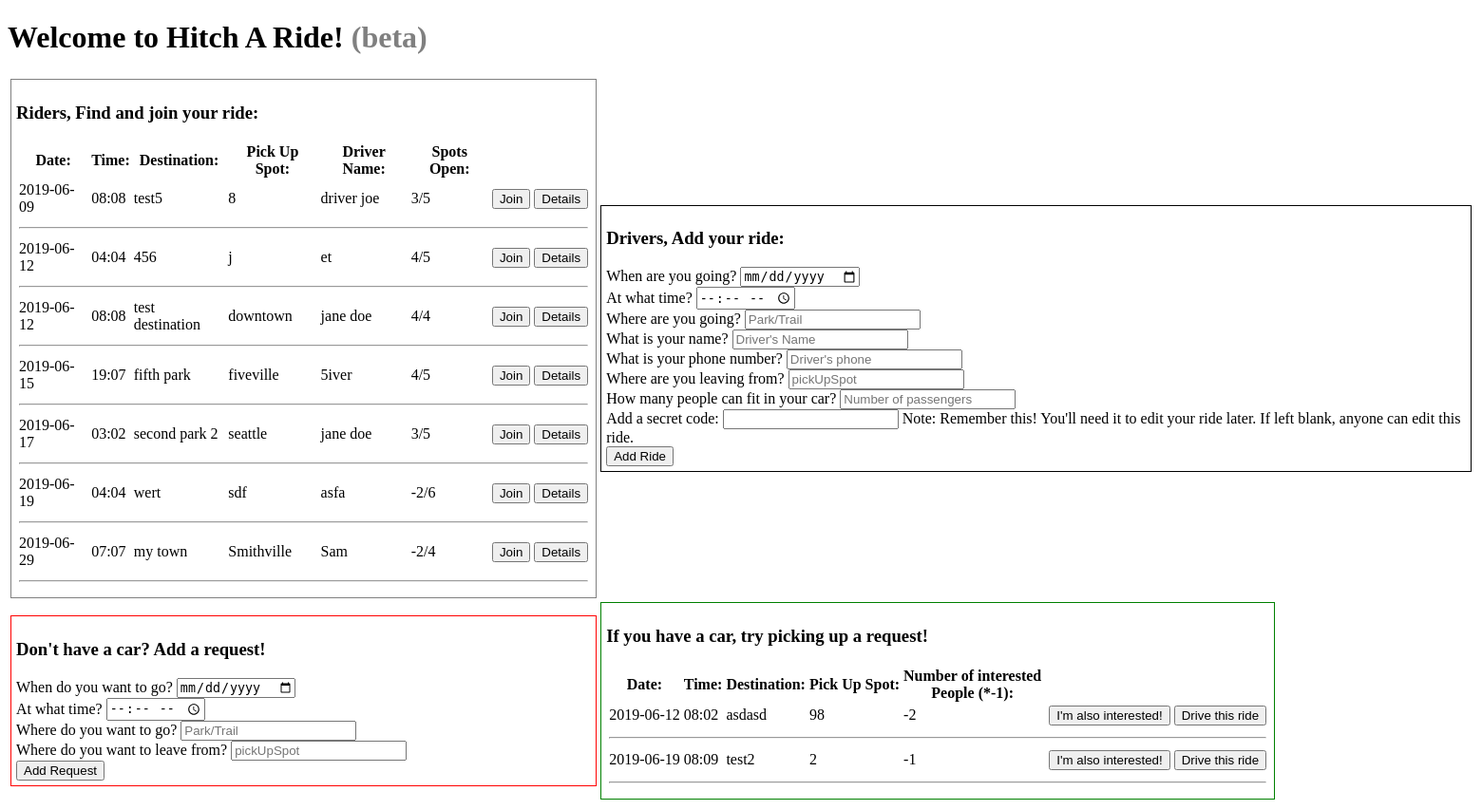
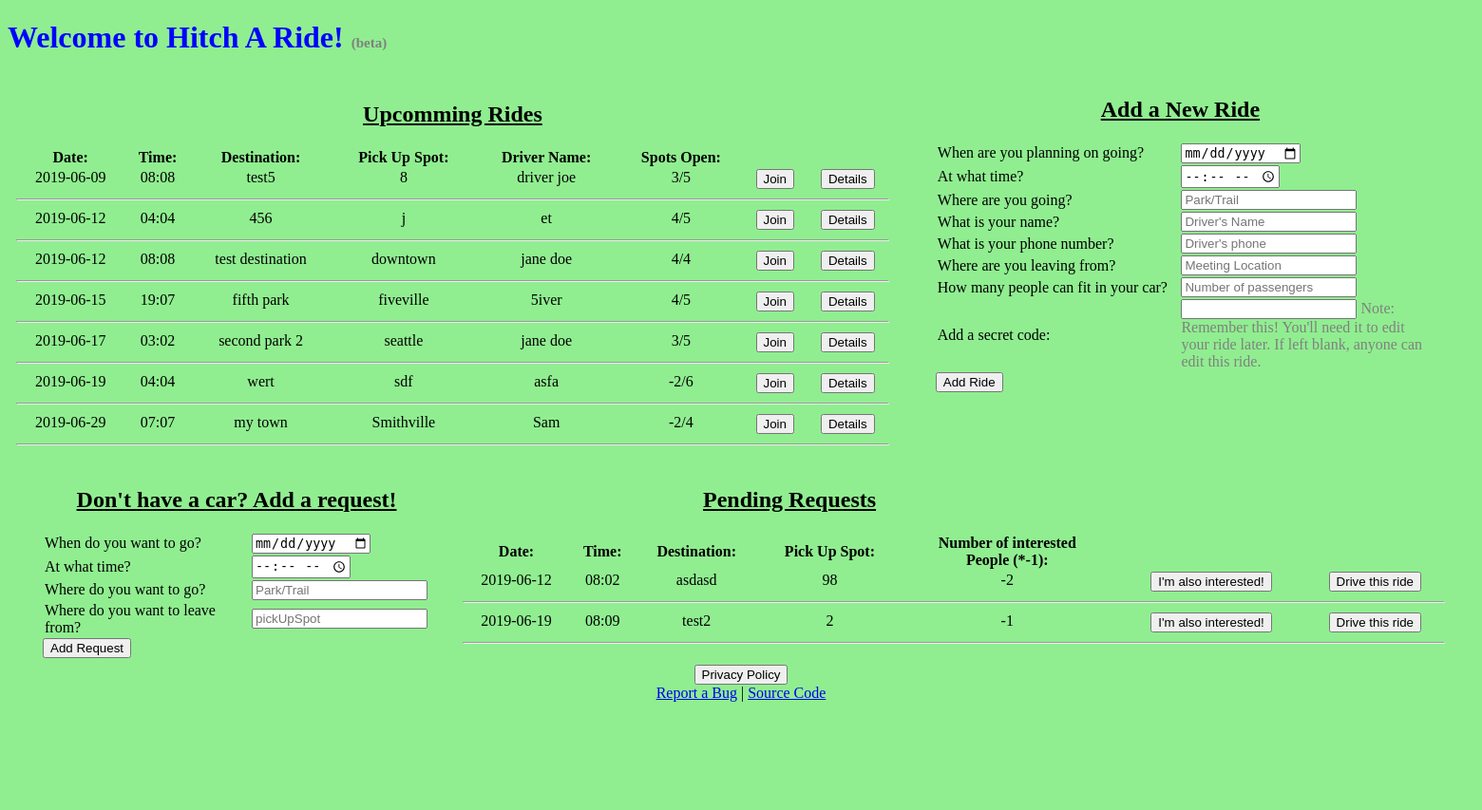
Before and after one commit to mes258/hikePool, a Flask app: page / in a window 1560 px wide. Shown: the whole page at 95% size. After the commit the page ends 739 px from the top, so only its background shows below. Run offline with Flask 2, Linux system fonts and the light colour scheme; data comes from the database, SQL or seed files in the repository; both versions use the stored data as it was after the commit.

Commit message:
Updated design a bit

```diff
--- a/app.py
+++ b/app.py
@@ -126,5 +126,9 @@ def delete_ride(rideId):
     rides = getRides()
     return redirect('/')
 
+@app.route('/privacy', methods=['POST'])
+def privacy():
+    return render_template('privacy.html')
+
 if __name__ == '__main__':
     app.run(debug=True)
--- a/templates/index.html
+++ b/templates/index.html
@@ -1,14 +1,22 @@
 <!DOCTYPE html>
-
 <html>
+    <head>
+        <style>
+        body {background-color: lightgreen;}
+        h1   {color: blue;}
+        p    {color: red;}
+        td   {vertical-align: top; padding: 0px; }
+        td div form table tr td {width: 50%; vertical-align: middle;}
+        </style>
+    </head>
     <body>
-        <h1> Welcome to Hitch A Ride! <span style="color: grey;">(beta)</span></h1>
+        <h1> Welcome to Hitch A Ride! <span style="color: grey; font-size: 15px;">(beta)</span></h1>
         <table>
             <tr>
-                <td>
-                    <div style="border: 1px solid grey; float: left; padding: 5px;">
-                        <h3>Riders, Find and join your ride:</h3>
-                        <table>
+                <td style="width: 60%;">
+                    <div style="float: left; padding: 5px; width: 100%; text-align: center;">
+                        <h2><u>Upcomming Rides</u></h2>
+                        <table style="width: 100%">
                             <tr>
                                 <th>Date:</th>
                                 <th>Time:</th>
@@ -44,42 +52,81 @@
                     </div>
                 </td>
                 <td>
-                    <div style="border: 1px solid black;   padding: 5px;">
-                        <h3>Drivers, Add your ride:</h3>
+                    <div style="padding: 0px;">
+                        <h2 style="text-align: center;"><u>Add a New Ride</u></h2>
                         <form action="/" method="post">
-                            When are you going? <input type="date" placeholder="Date of Trip" name = "date"> <br>
-                            At what time? <input type="time" name="time"> <br>
-                            Where are you going? <input placeholder="Park/Trail" name = "destination"> <br>
-                            What is your name? <input placeholder="Driver's Name" name = "name"> <br>
-                            What is your phone number? <input placeholder="Driver's phone" name = "phone"> <br>
-                            Where are you leaving from? <input placeholder="pickUpSpot" name = "pickUpSpot"> <br>
-                            How many people can fit in your car? <input type="number" placeholder="Number of passengers" name = "passengerNum"> <br>
-                            Add a secret code: <input type="password" name="secretCode"> Note: Remember this! You'll need it to edit your ride later. If left blank, anyone can edit this ride.<br>
-                            <input type="submit" value="Add Ride">
+                            <table style="margin-left: 50px; margin-right: 50px;">
+                                <tr>
+                                    <td>When are you planning on going?</td>
+                                    <td><input type="date" name = "date"></td>
+                                </tr>
+                                <tr>
+                                    <td>At what time?</td>
+                                    <td><input type="time" name="time"></td>
+                                </tr>
+                                <tr>
+                                    <td>Where are you going?</td>
+                                    <td><input placeholder="Park/Trail" name = "destination"></td>
+                                </tr>
+                                <tr>
+                                    <td>What is your name?</td>
+                                    <td><input placeholder="Driver's Name" name = "name"></td>
+                                </tr>
+                                <tr>
+                                    <td>What is your phone number?</td>
+                                    <td><input placeholder="Driver's phone" name = "phone"></td>
+                                </tr>
+                                <tr>
+                                    <td>Where are you leaving from?</td>
+                                    <td><input placeholder="Meeting Location" name = "pickUpSpot"></td>
+                                </tr>
+                                <tr>
+                                    <td>How many people can fit in your car?</td>
+                                    <td><input type="number" placeholder="Number of passengers" name = "passengerNum"></td>
+                                </tr>
+                                <tr>
+                                    <td>Add a secret code:</td>
+                                    <td><input type="password" name="secretCode"> <span style="color: grey;">Note: Remember this! You'll need it to edit your ride later. If left blank, anyone can edit this ride.</span><br></td>
+                                </tr>
+                            </table>
+                            <input style="margin-left: 50px;" type="submit" value="Add Ride">
                         </form>
                     </div>
                 </td>
             </tr>
+        </table>
+        <table>
             <tr>
-                <td>
-                    <div style="border: 1px solid red; padding: 5px;">
-                        <h3>Don't have a car? Add a request!</h3>
+                <td style="width: 40%;">
+                    <div style="float: left; padding: 5px; width: 100%;">
+                        <h2 style="text-align: center;"><u>Don't have a car? Add a request!</u></h2>
                         <form action="/createRequest" method="post">
-                            When do you want to go? <input type="date" placeholder="Date of Trip" name = "date"> <br>
-                            At what time? <input type="time" name="time"> <br>
-                            Where do you want to go? <input placeholder="Park/Trail" name = "destination"> <br>
-                            <!-- What is your name? <input placeholder="Your Name" name = "name"> <br>
-                            What is your phone number? <input placeholder="Your phone" name = "phone"> <br> -->
-                            Where do you want to leave from? <input placeholder="pickUpSpot" name = "pickUpSpot"> <br>
-                            <input type="submit" value="Add Request">
+                            <table style="margin-left: 30px;">
+                                <tr>
+                                    <td>When do you want to go? </td>
+                                    <td><input type="date" placeholder="Date of Trip" name = "date"></td>
+                                </tr>
+                                <tr>
+                                    <td>At what time?</td>
+                                    <td><input type="time" name="time"> <br></td>
+                                </tr>
+                                <tr>
+                                    <td>Where do you want to go?</td>
+                                    <td><input placeholder="Park/Trail" name = "destination"></td>
+                                </tr>
+                                <tr>
+                                    <td>Where do you want to leave from?</td>
+                                    <td><input placeholder="pickUpSpot" name = "pickUpSpot"></td>
+                                </tr>
+                            </table>
+                            <input style="margin-left: 30px;" type="submit" value="Add Request">
                         </form>
                     </div>
                 </td>
-
-                <td>
-                    <div style="border: 1px solid green; float: left; padding: 5px;">
-                        <h3>If you have a car, try picking up a request!</h3>
-                        <table>
+                <td style="float: right;">
+                    <div style=" padding: 5px;">
+                        <h2 style="text-align: center;"><u>Pending Requests</u></h2>
+                        <table style="width: 150%; text-align: center;">
                             <tr>
                                 <th>Date:</th>
                                 <th>Time:</th>
@@ -115,5 +162,12 @@
                 </td>
             </tr>
         </table>
+        <footer style="text-align: center;">
+                <form action="/privacy" method='post'>
+                    <input type="submit" value="Privacy Policy">
+                </form>
+            <a href="https://github.com/mes258/hitchARide/issues/new">Report a Bug</a> |
+            <a href="https://github.com/mes258/hitchARide/">Source Code</a>
+        </footer>
     </body>
 </html>
```
Also changed, not shown: templates/privacy.html (added, +8 -0 lines), database.db.
